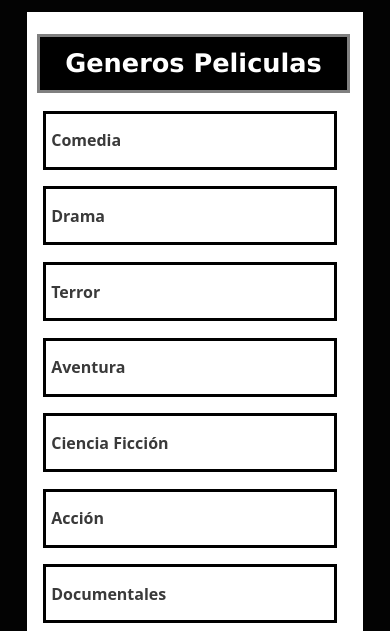
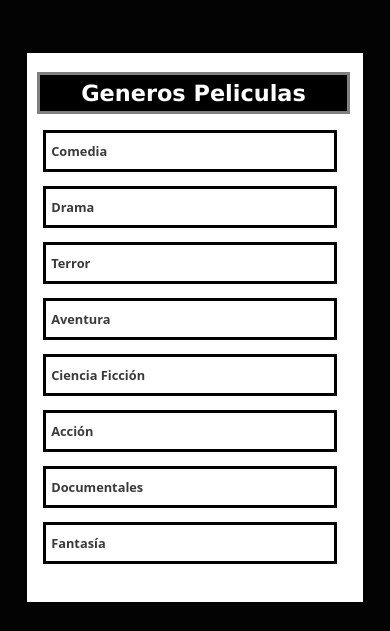
Before and after one commit to LuzmilaC/grupo9-pi-programacion, a plain HTML site: page moviegenres.html in a window 390 px wide. Shown: the part 95-726 px from the top of the page. Drawn offline with Linux system fonts and the light colour scheme.

Commit message:
Cambios css

```diff
--- a/css/styles.css
+++ b/css/styles.css
@@ -146,7 +146,6 @@ footer img{
     background-color: white;
     height: 110vh;
     width: 90%;
-    margin-left: 5%;
     margin-left: 5%;
 }
 .generos{
@@ -327,16 +326,21 @@ footer img{
         height: 40%;
     }
     .cuerpoGeneros{
-        height: 85vh;
+        margin-top: 15%;
+        margin-bottom: 15%;
+        height: 65vh;
     }
     .objetosFooter{
         height: 10vh;
     }
     .generos h1{
-        font-size: 160%;
+        font-size: 140%;
+        height: 5vh;
     }
     .generos h2{
-        font-size: 100%;
+        font-size: 80%;
+        height: 5vh;
+
     }
 
 
@@ -394,6 +398,21 @@ footer img{
     text-align: center;
 }
 
+
+/*detalle de peliculas y series*/
+.detalle-peliculaSerie{
+    width: 100%;
+    height: auto;
+}
+
+.info-peliculaSerie p{
+    color: white;
+}
+
+.info-peliculaSerie h2{
+    color: white;
+}
+}
 /*Login y register*/
 .login{
     color: white;
@@ -430,18 +449,3 @@ footer img{
 .checkbox{
     color: white;
 }
-
-/*detalle de peliculas y series*/
-.detalle-peliculaSerie{
-    width: 100%;
-    height: auto;
-}
-
-.info-peliculaSerie p{
-    color: white;
-}
-
-.info-peliculaSerie h2{
-    color: white;
-}
-}
```
